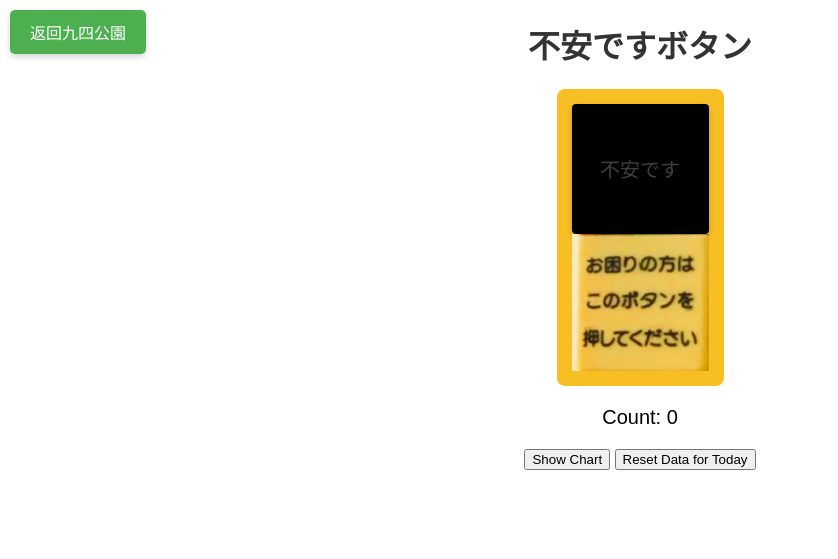
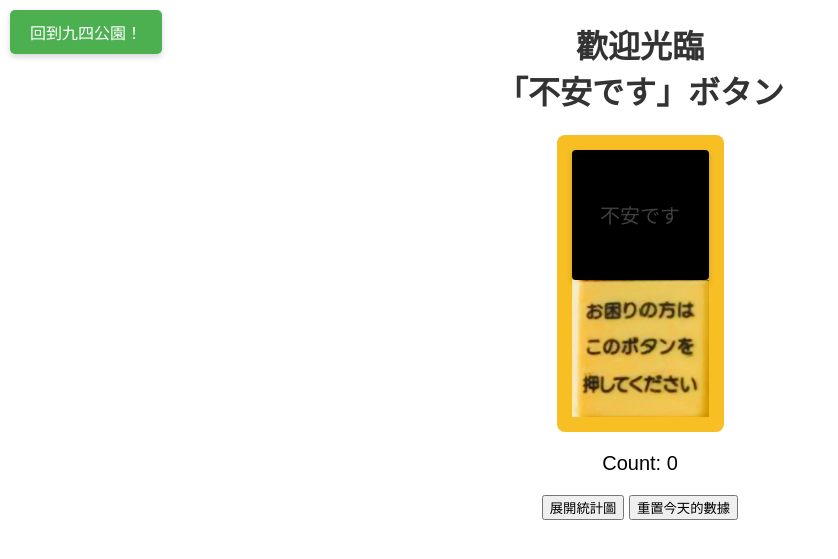
Before and after one commit to 9and4/9and4.github.io, a Jekyll site: the page projects/Fuan-desu-Button/index.html, which Jekyll copies as it is, in a window 1280 px wide. Shown: the top 559 px of the page, without its empty margins (0-838 px from the left). Built offline with Jekyll 4.4.1, drawn with Linux system fonts in a browser that asks for light colours.

Commit message:
Update index.html 大修改

```diff
--- a/projects/Fuan-desu-Button/index.html
+++ b/projects/Fuan-desu-Button/index.html
@@ -7,9 +7,9 @@
 
 <body>
     <!-- "回到主頁" 按钮 -->
-    <a href="https://9and4.github.io/projects/" class="back-button">返回九四公園</a>
+    <a href="https://9and4.github.io/projects/" class="back-button">回到九四公園！</a>
 
-    <h1>不安ですボタン</h1>
+    <h1>歡迎光臨<br>「不安です」ボタン</h1>
     <div style="display: flex; justify-content: center; align-items: center;">
         <div id="box">
             <button id="clickButton" onclick="lightUpSquare()">
@@ -20,9 +20,9 @@
             <img src="komarimashita.png" alt="Click Me">
         </div>
     </div>
-    <p id="countDisplay">Count: 0</p>
-    <button id="showChartButton">Show Chart</button>
-    <button id="resetButton">Reset Data for Today</button>
+    <p id="countDisplay">好棒，今天「不安」了 0 次！</p>
+    <button id="showChartButton" class="chart-button">展開統計圖</button>
+    <button id="resetButton" class="chart-button">重置今天的數據</button>
     <canvas id="chart" style="height: 60px; "></canvas>
 
     <script src="https://cdn.jsdelivr.net/npm/chart.js"></script>
```
